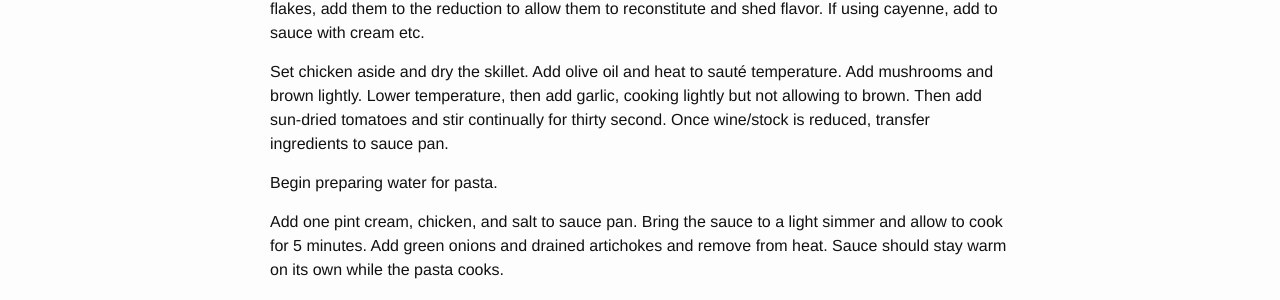
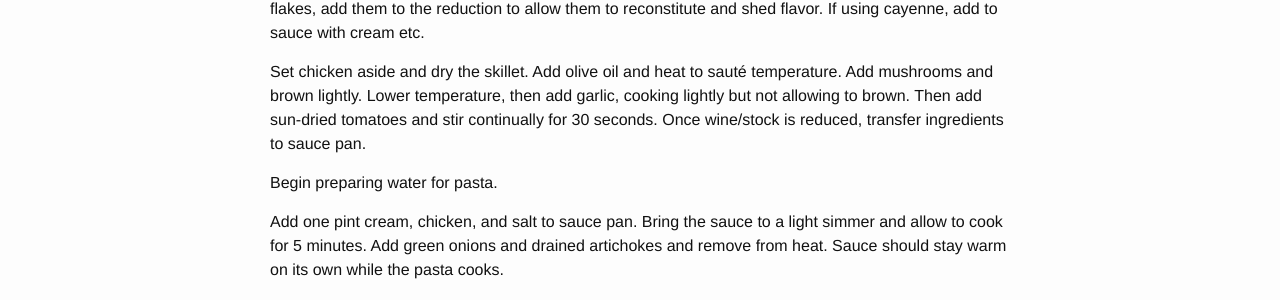
Before and after one commit to michaelpmcdonald/recipes, a Jekyll site: the page built from _posts/2015-11-10-lumitata-chicken.markdown, in a window 1280 px wide. Shown: the part 782-1082 px from the top of the page. Built offline with Jekyll 4.4.1, drawn with Linux system fonts in a browser that asks for light colours.

Commit message:
Fix typos

```diff
--- a/_posts/2015-11-10-lumitata-chicken.markdown
+++ b/_posts/2015-11-10-lumitata-chicken.markdown
@@ -30,7 +30,7 @@ Cut chicken into medallions and brown lightly in a skillet.  Add water and allow
 
 Add wine to a medium saucepan and start reducing to a volume of about 1/4 cup.  If using ghost pepper flakes, add them to the reduction to allow them to reconstitute and shed flavor.  If using cayenne, add to sauce with cream etc.
 
-Set chicken aside and dry the skillet.  Add olive oil and heat to sauté temperature.  Add mushrooms and brown lightly.  Lower temperature, then add garlic, cooking lightly but not allowing to brown.  Then add sun-dried tomatoes and stir continually for thirty second.  Once wine/stock is reduced, transfer ingredients to sauce pan.
+Set chicken aside and dry the skillet.  Add olive oil and heat to sauté temperature.  Add mushrooms and brown lightly.  Lower temperature, then add garlic, cooking lightly but not allowing to brown.  Then add sun-dried tomatoes and stir continually for 30 seconds.  Once wine/stock is reduced, transfer ingredients to sauce pan.
 
 Begin preparing water for pasta.
 
```
